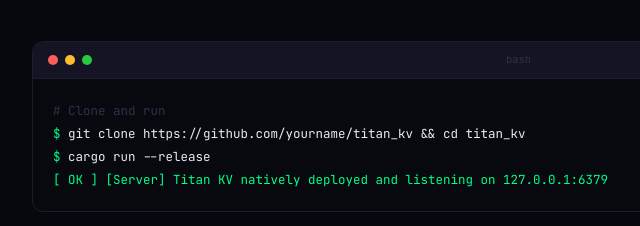
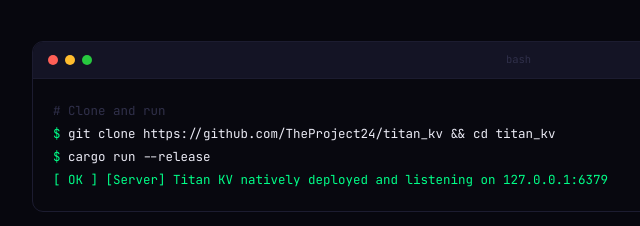
Before and after one commit to TheProject24/titan_kv, a plain HTML site: page index.html in a window 1280 px wide. Shown: the part 10193-10419 px from the top of the page, 262-902 px from the left. Drawn offline with Linux system fonts and the light colour scheme.

Commit message:
docs: update repository URL in installation instructions

```diff
--- a/index.html
+++ b/index.html
@@ -962,7 +962,7 @@
     <div class="term-head"><div class="dot dot-r"></div><div class="dot dot-y"></div><div class="dot dot-g"></div><div class="term-ttl">bash</div></div>
     <div class="term-body">
       <div><span class="tk"># Clone and run</span></div>
-      <div><span class="tp">$</span> <span class="tc">git clone https://github.com/yourname/titan_kv &amp;&amp; cd titan_kv</span></div>
+      <div><span class="tp">$</span> <span class="tc">git clone https://github.com/TheProject24/titan_kv &amp;&amp; cd titan_kv</span></div>
       <div><span class="tp">$</span> <span class="tc">cargo run --release</span></div>
       <div><span class="tg">[ OK ] [Server] Titan KV natively deployed and listening on 127.0.0.1:6379</span></div>
     </div>
```
